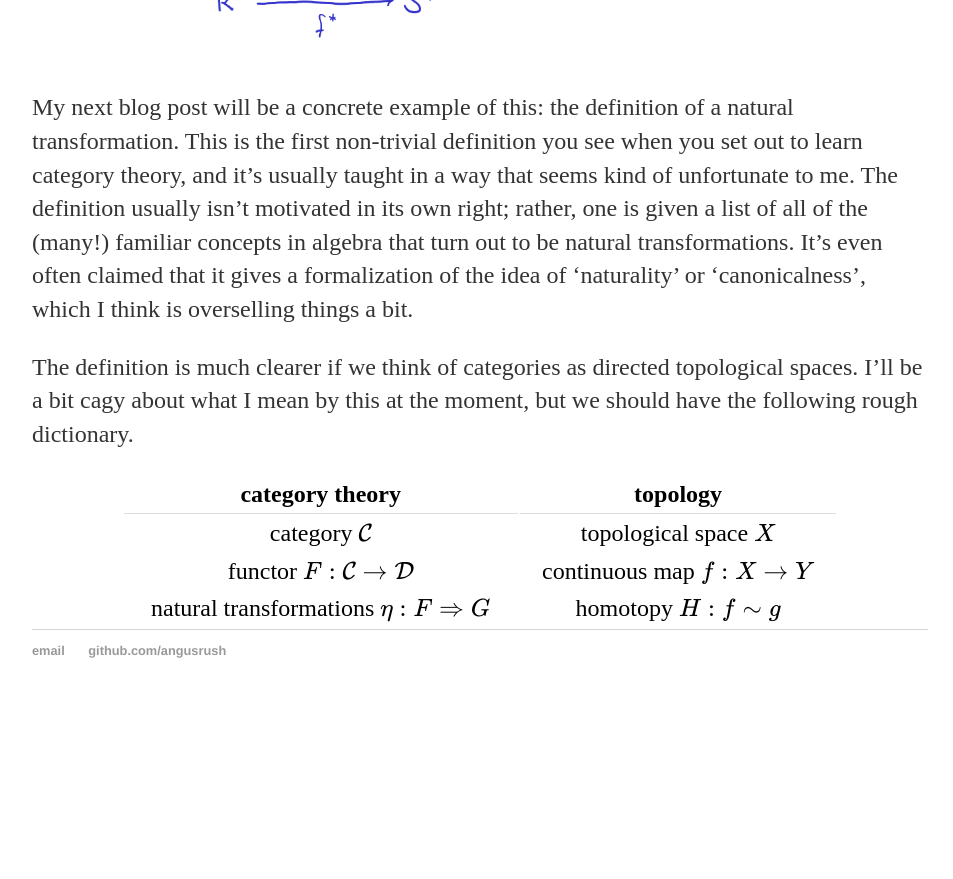
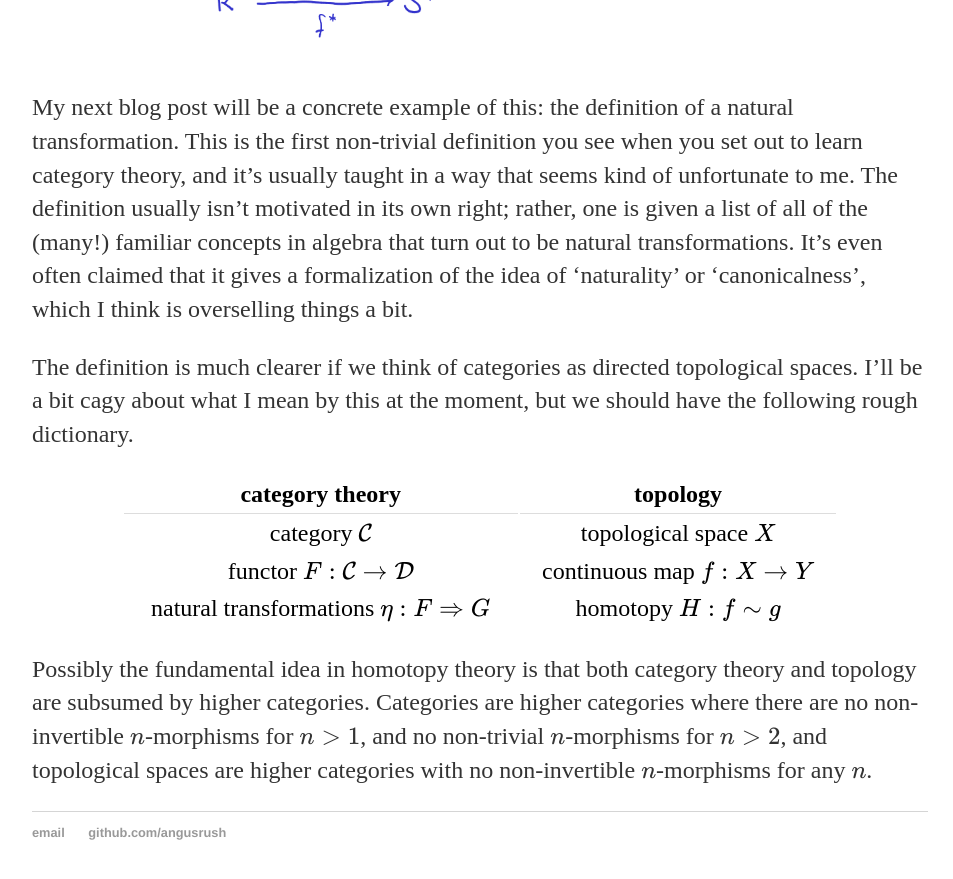
Before and after one commit to angusrush/angusrush.github.io, a Jekyll site: the page built from _posts/2021-05-03-first-post.markdown, in a window 1280 px wide and 900 px high, scrolled down 1466 px. Shown: the top 879 px of the window, without its empty margins (160-1113 px from the left). Built offline with Jekyll 4.4.1, drawn with Linux system fonts in a browser that asks for light colours; before the commit the page ends 2184 px from its top, so only the background shows below that.

Commit message:
"Finished?

```diff
--- a/_posts/2021-05-03-first-post.markdown
+++ b/_posts/2021-05-03-first-post.markdown
@@ -53,3 +53,5 @@ but we should have the following rough dictionary.
 | category $$\category{C}$$                                       | topological space $$X$$       |
 | functor $$F: \category{C} \to \category{D}$$                    | continuous map $$f: X \to Y$$ |
 | natural transformations $$\eta: F \Rightarrow G$$               | homotopy $$H: f \sim g$$      |
+
+Possibly the fundamental idea in homotopy theory is that both category theory and topology are subsumed by higher categories. Categories are higher categories where there are no non-invertible $$n$$-morphisms for $$n > 1$$, and no non-trivial $$n$$-morphisms for $$n > 2$$, and topological spaces are higher categories with no non-invertible $$n$$-morphisms for any $$n$$.
```
